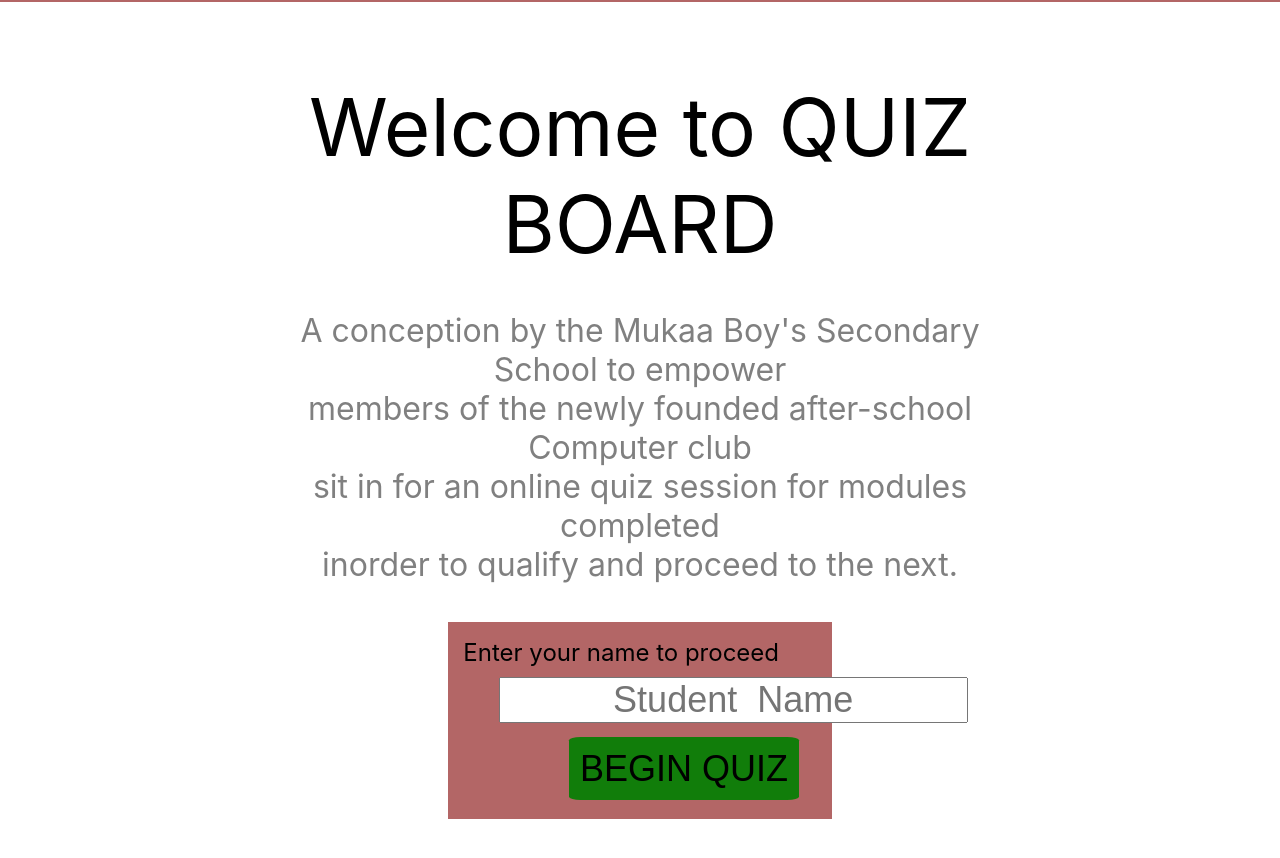
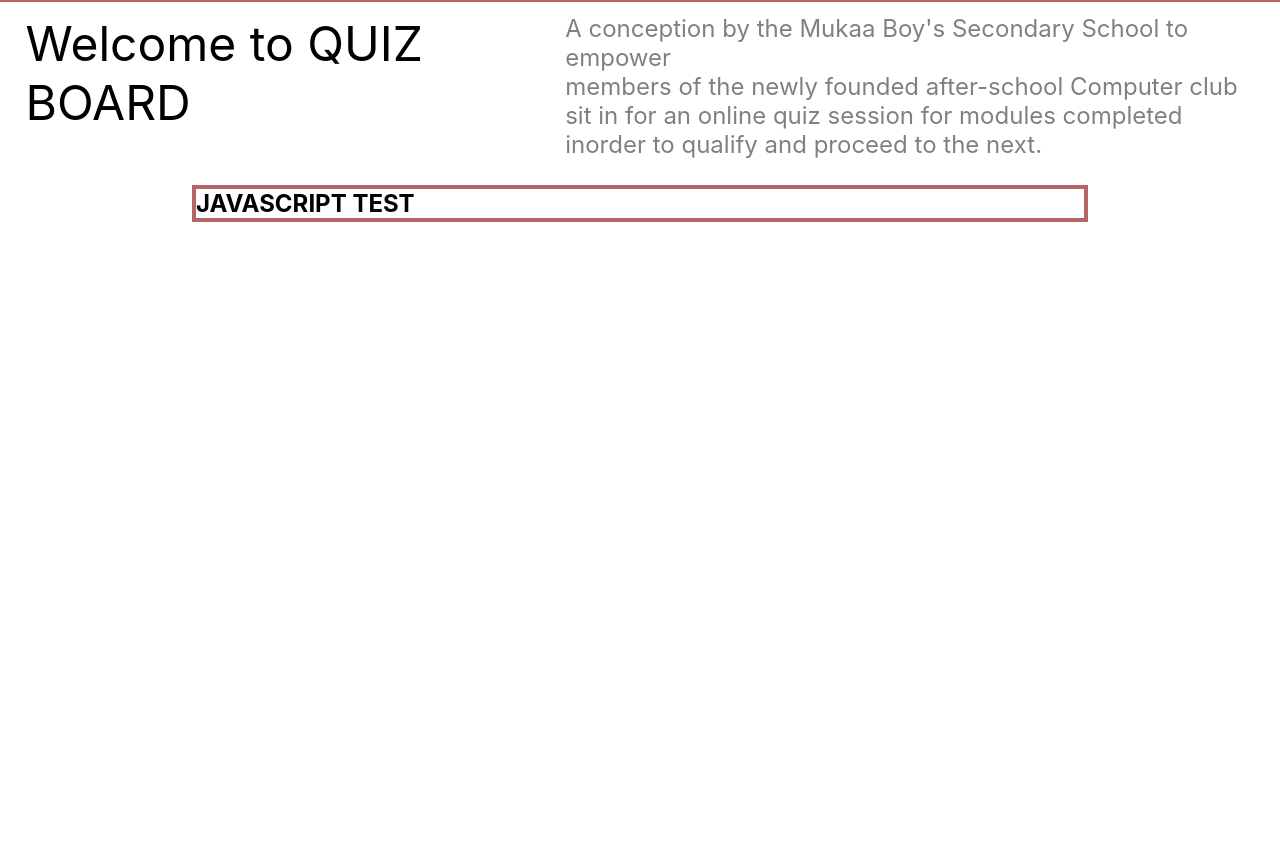
Before and after one commit to jumaBrian/quizBoard, a plain HTML site: page index.html in a window 1280 px wide. Shown: the part 90-948 px from the top of the page. After the commit the page ends 800 px from the top, so only its background shows below. Drawn offline with Linux system fonts and the light colour scheme.

Commit message:
feature: Add quiz wrapper section - this will display questions for the user

```diff
--- a/css/style.css
+++ b/css/style.css
@@ -14,7 +14,7 @@ body{
 header{
     top: 0px;
     width: 100%;
-    background: rgba(128, 0, 0, 0.6)
+    background: rgba(128, 0, 0, 0.6);
 }
 header img{
     margin-left: 1%;
@@ -22,52 +22,28 @@ header img{
     padding: 0.2%;
 }
 /*Styling below applies to main section of body*/
-main{
+main #sectionOne{
     width: 100%;
-    padding: 6% 20%;
+    padding: 2% ;
+    padding-top: 1%;
     display: flex;
-    flex-direction: column;
+    justify-content: space-between;
     text-align: center;
+
 }
-main h1{
-    font-size:5em ;
+main  #sectionOne h1{
+    font-size:3em ;
     font-weight: 400;
     margin-bottom: 5%;
+    text-align: left;
 }
-main p{
+main  #sectionOne p{
     color: #808080;
-    font-size: 2em;
-    margin-bottom: 5%;
+    font-size: 1.5em;
+    text-align: left;
 }
-main form{
-    background: rgba(128, 0, 0, 0.6);
-    display: flex;
-    flex-direction: column;
-    padding: 2%;
-    font-size: 1.5em;
-    width:50%;
-    margin-left:25%;
-
+main #quiz{
+    border: 0.35vw solid rgba(128, 0, 0, 0.6) ;
+    width: 70%;
+    margin-left: 15%;
 }
-main form label{
-    text-align: left;
-    margin-bottom: 3%;
-}
-main form input{
-    font-size: 1.5em;
-    width: fit-content;
-    margin-bottom: 4%;
-    margin-left: 10%;
-    text-align: center;
-}
-main form button{
-    font-size: 1.5em;
-    width: fit-content;
-    margin-bottom: 1%;
-    margin-left: 30%;
-    text-align: center;
-    background: rgba(0, 128, 0, 0.9);
-    padding: 3%;
-    border: none;
-    border-radius: 5%;
-}
--- a/index.html
+++ b/index.html
@@ -8,10 +8,13 @@
     <title>Quiz Board</title>
 </head>
 <body>
+    <!--Header section: include high school logo-->
     <header>
         <img src="images/schoolLogo.png" alt="Mukaa High-School Logo">
     </header>
+    <!--Main section: presents project owner about-->
     <main>
+        <section id="sectionOne">
             <div>
                 <h1>Welcome to  QUIZ BOARD</h1>
             </div>
@@ -23,13 +26,11 @@
                     inorder to qualify and proceed to the next.
                 </p>
             </div>
-        <div>
-            <form action="">
-                <label>Enter your name to proceed</label>
-                <input type="text" placeholder="Student  Name" required>
-                <button>BEGIN QUIZ</button>
-            </form>
-        </div>
+        </section>
+        <section id="quiz">
+            <h2>JAVASCRIPT TEST</h2>
+        </section>
     </main>
+    <script src="/js/main.js"></script>
 </body>
 </html>
--- a/js/main.js
+++ b/js/main.js
@@ -0,0 +1 @@
+// code below initiates the quiz for user
```
Also changed, not shown: quiz.html (deleted, +0 -16 lines). Lines whose indentation alone changed are shown as unchanged.
